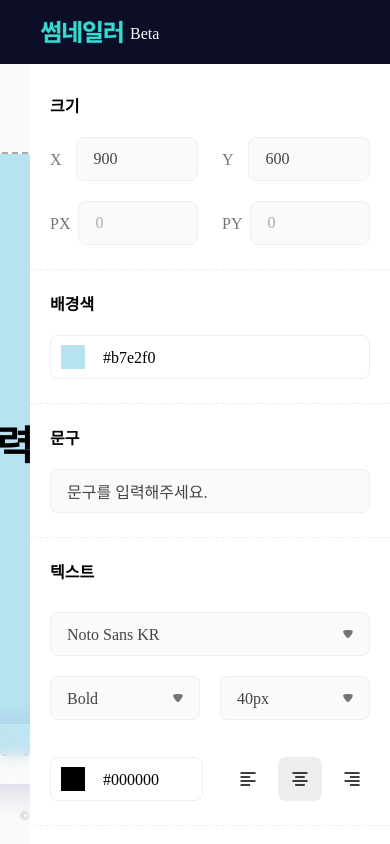
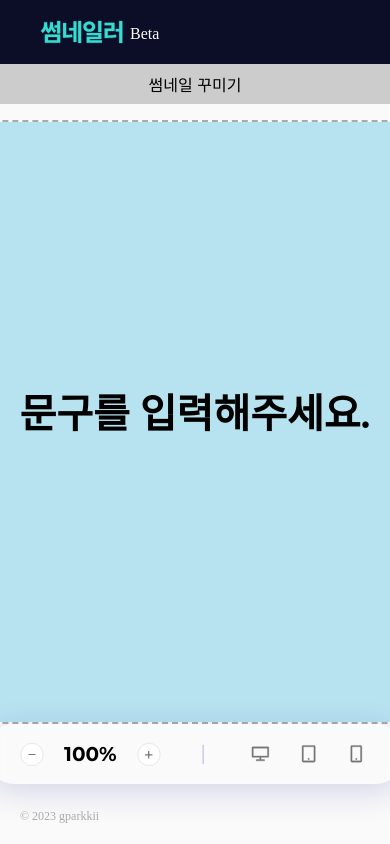
Before and after one commit to gparkkii/thumbnailer-beta, a React (Create React App) app: page / in a window 390 px wide. Built offline with nearby package versions, Linux system fonts and the light colour scheme; a web font is replaced by a local one.

Commit message:
style: apply tablet size styling for responsiveness

```diff
--- a/src/components/Canvas.tsx
+++ b/src/components/Canvas.tsx
@@ -1,5 +1,6 @@
 import React, { memo } from 'react';
 import { styled } from 'styled-components';
+import { mediaQuery } from '../theme/breakpoints';
 
 interface CanvasProps {
   canvasRef: React.RefObject<HTMLCanvasElement>;
@@ -20,6 +21,11 @@ const CanvasContainer = styled.div`
   width: calc(100% - 360px); // - drawer width
   height: calc(100% - 64px); // - drawer height
   overflow: auto;
+
+  ${mediaQuery.md} {
+    width: 100%;
+    height: 100%;
+  }
 `;
 
 const Canvas = ({ canvasRef, width, height, zoomLevel }: CanvasProps) => {
--- a/src/components/Drawer/Drawer.tsx
+++ b/src/components/Drawer/Drawer.tsx
@@ -1,6 +1,7 @@
-import React, { memo } from 'react';
+import React, { memo, useState } from 'react';
 import { styled } from 'styled-components';
 import { TextAlignType, ThumbnailConfigType } from '../../@types/index.type';
+import { mediaQuery } from '../../theme/breakpoints';
 import {
   ColorPicker,
   CTAButton,
@@ -10,6 +11,22 @@ import {
   TextInput,
   Tab,
 } from 'components';
+
+const MobileDrawer = styled.button`
+  display: none;
+  ${mediaQuery.md} {
+    position: fixed;
+    top: 64px;
+
+    display: flex;
+    align-items: center;
+    justify-content: center;
+
+    width: 100%;
+    height: 40px;
+    background-color: ${({ theme }) => theme.colors.gray400};
+  }
+`;
 
 const Wrapper = styled.div`
   position: fixed;
@@ -28,6 +45,16 @@ const Wrapper = styled.div`
   background: ${({ theme }) => theme.colors.white};
 
   overflow-y: scroll;
+
+  ${mediaQuery.md} {
+    position: absolute;
+    display: none;
+    top: 0;
+    bottom: 0;
+    right: 0;
+    width: 100%;
+    height: 100%;
+  }
 `;
 
 const TabWrapper = styled.div`
@@ -208,6 +235,8 @@ const Drawer = ({
   onChange,
 }: DrawerProps) => {
   return (
+    <>
+      <MobileDrawer>썸네일 꾸미기</MobileDrawer>
       <Wrapper>
         <TabWrapper>
           <Tab label="크기">
@@ -231,6 +260,7 @@ const Drawer = ({
           <CTAButton label="다운로드" onClick={handleDownload} />
         </ButtonWrapper>
       </Wrapper>
+    </>
   );
 };
 
--- a/src/components/Form/LabelInput.tsx
+++ b/src/components/Form/LabelInput.tsx
@@ -16,6 +16,8 @@ const LabelInputWrapper = styled.div`
   flex-direction: row;
   align-items: center;
   justify-content: flex-start;
+
+  width: 100%;
   padding: 0px;
 `;
 
--- a/src/pages/Main.tsx
+++ b/src/pages/Main.tsx
@@ -7,6 +7,7 @@ import {
   TextAlignType,
   ThumbnailConfigType,
 } from '../@types/index.type';
+import { mediaQuery } from '../theme/breakpoints';
 import { Canvas, Drawer, ZoomController, RatioController } from 'components';
 
 const Container = styled.div`
@@ -46,6 +47,10 @@ const CanvasController = styled.div`
   & p {
     color: rgba(31, 38, 135, 0.27);
   }
+
+  ${mediaQuery.md} {
+    right: calc(50% - 210px);
+  }
 `;
 
 const THUMBNAIL_INITIAL_SETTINGS: ThumbnailConfigType = {
@@ -57,7 +62,7 @@ const THUMBNAIL_INITIAL_SETTINGS: ThumbnailConfigType = {
   thumbnailTitle: '문구를 입력해주세요.',
   backgroundColor: '#b7e2f0',
   fontSize: '40px',
-  fontFamily: 'Noto Sans KR KR',
+  fontFamily: 'Noto Sans KR',
   fontWeight: 'Bold',
   fontColor: '#000000',
   textAlign: 'center',
--- a/src/styles/index.css
+++ b/src/styles/index.css
@@ -48,6 +48,8 @@
   word-break: keep-all;
   word-wrap: break-word;
   box-sizing: border-box;
+
+  transition: all 0.25s ease-out;
 }
 
 /* CSS RESET */
```
Lines whose indentation alone changed are shown as unchanged.
